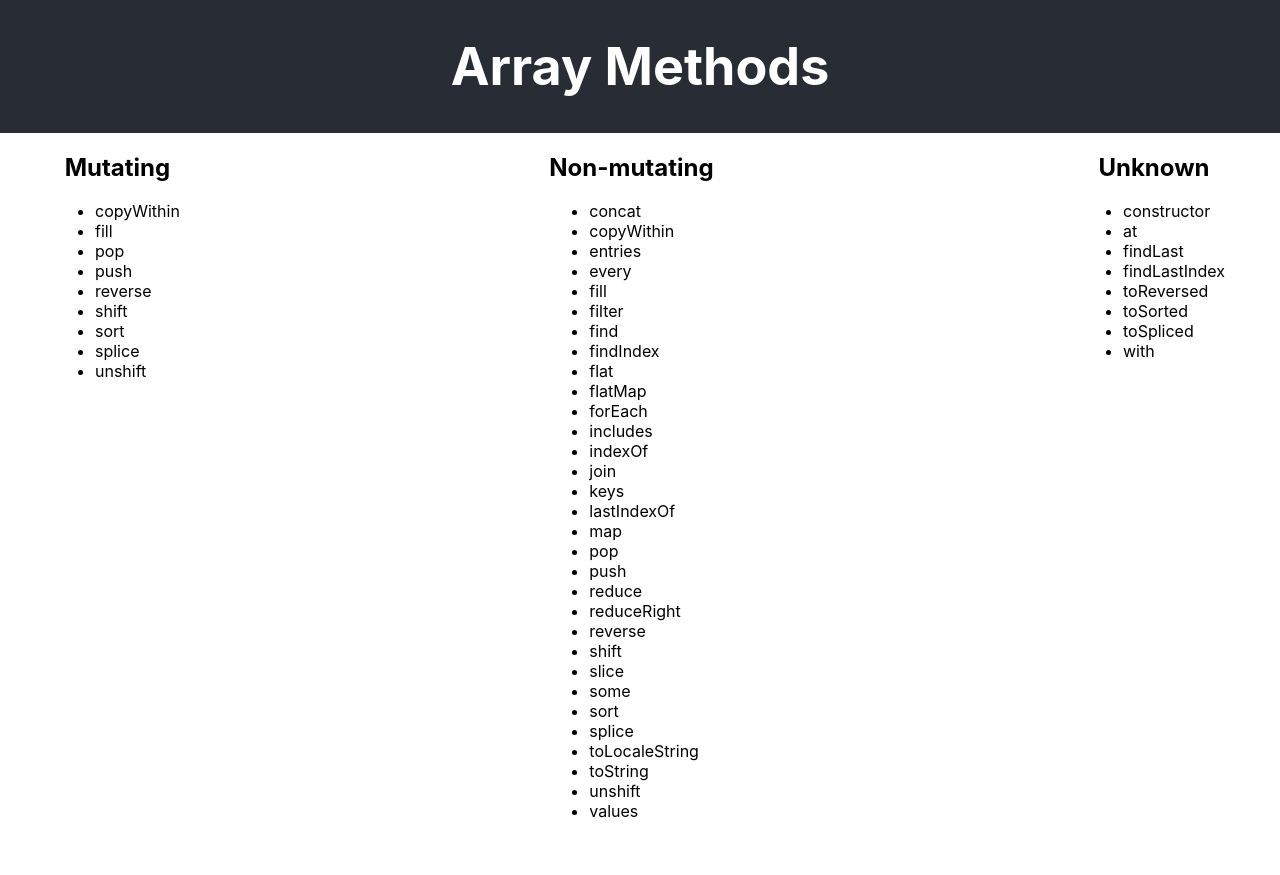
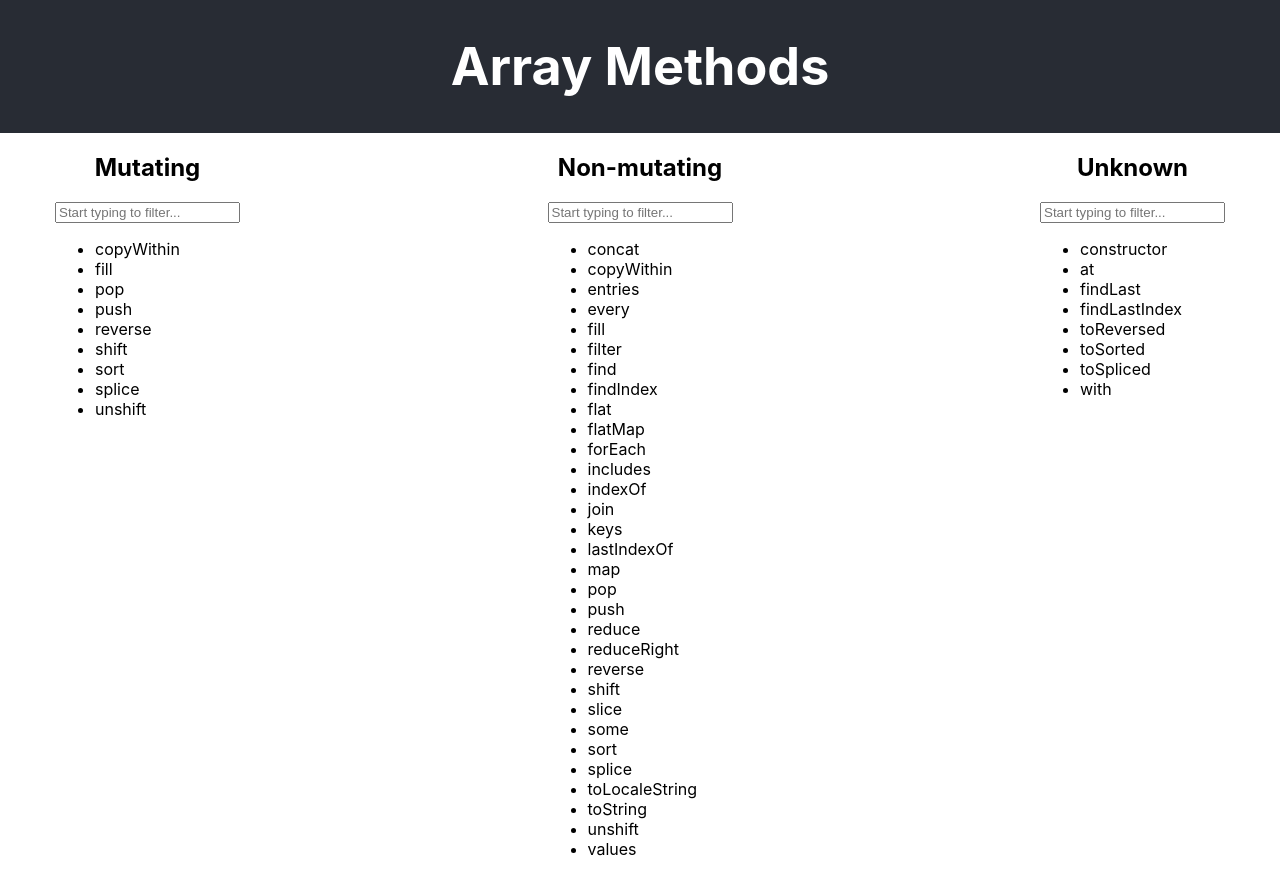
Before and after one commit to anton-kan/anton-kan-06-onl-01-Kahn-Anton-JS-advanced, a React (Create React App) app in the folder react-array-methods/: page / in a window 1280 px wide. Before the commit the page ends 837 px from the top, so only its background shows below. Built offline with nearby package versions, Linux system fonts and the light colour scheme.

Commit message:
Implemented filters

```diff
--- a/react-array-methods/src/MethodsList.js
+++ b/react-array-methods/src/MethodsList.js
@@ -1,12 +1,23 @@
-import React from 'react';
+import React, { useState } from 'react';
 import MethodItem from './MethodItem';
 
 const MethodsList = ({ title, methods }) => {
+  const [filter, setFilter] = useState('');
+  const [filteredMethods, setFilteredMethods] = useState([]);
+
+  const changeFilter = (event) => {
+    const newFilter = event?.target?.value;
+    setFilter(newFilter);
+    setFilteredMethods(methods.filter((method) => method.toLowerCase().includes(newFilter.toLowerCase())));
+  };
+
+  const list = filter ? filteredMethods : methods;
   return (
     <div className="MethodsList">
       <h2>{title}</h2>
+      <input type="text" placeholder="Start typing to filter..." value={filter} onChange={changeFilter} />
       <ul>
-        {methods.map((method) => (
+        {list.map((method) => (
           <MethodItem key={method} method={method} />
         ))}
       </ul>
--- a/react-array-methods/src/MethodsListsContainer.js
+++ b/react-array-methods/src/MethodsListsContainer.js
@@ -1,5 +1,4 @@
 import React from 'react';
-import { useState } from 'react';
 import MethodsList from './MethodsList';
 import Tooltip from './Tooltip';
 
```
